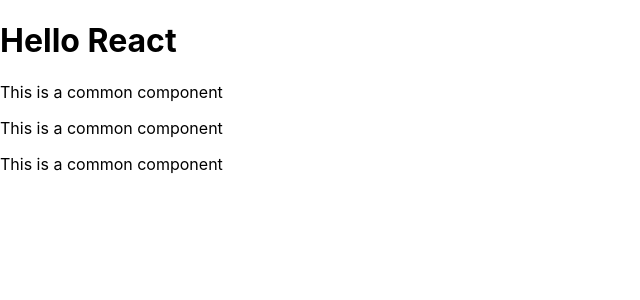
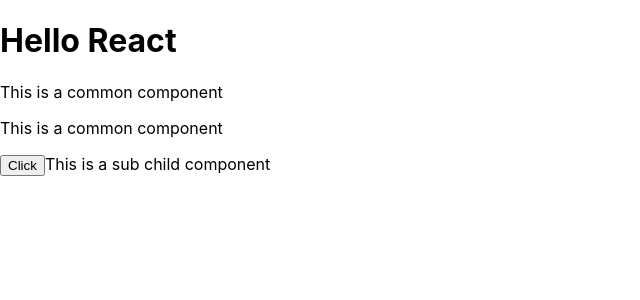
Before and after one commit to jerun276/react_course_2023, a React (Create React App) app: page / in a window 1280 px wide. Shown: the top 300 px of the page, without its empty margins (0-640 px from the left). Built offline with nearby package versions, Linux system fonts and the light colour scheme.

Commit message:
nested components in seperate files

```diff
--- a/src/App.js
+++ b/src/App.js
@@ -1,3 +1,5 @@
+import ChildComponent from "./components/ChildComponent";
+
 const CommonComponent =()=> {
   return <p>This is a common component</p>;
 };
@@ -8,7 +10,7 @@
       <h1>Hello React</h1>
       <CommonComponent/>
       <CommonComponent/>
-      <CommonComponent/>
+      <ChildComponent/>
     </div>
   );
 }
--- /dev/null
+++ b/src/components/ChildComponent.jsx
@@ -0,0 +1,12 @@
+import SubChildComponent from "./SubChildComponent";
+
+function ChildComponent() {
+  return (
+    <div>
+      <button>Click</button>
+      <SubChildComponent />
+    </div>
+  );
+}
+
+export default ChildComponent;
--- /dev/null
+++ b/src/components/SubChildComponent.jsx
@@ -0,0 +1,6 @@
+function SubChildComponent (){
+    return <span>This is a sub child component</span>;
+}
+
+
+export default SubChildComponent;
```
